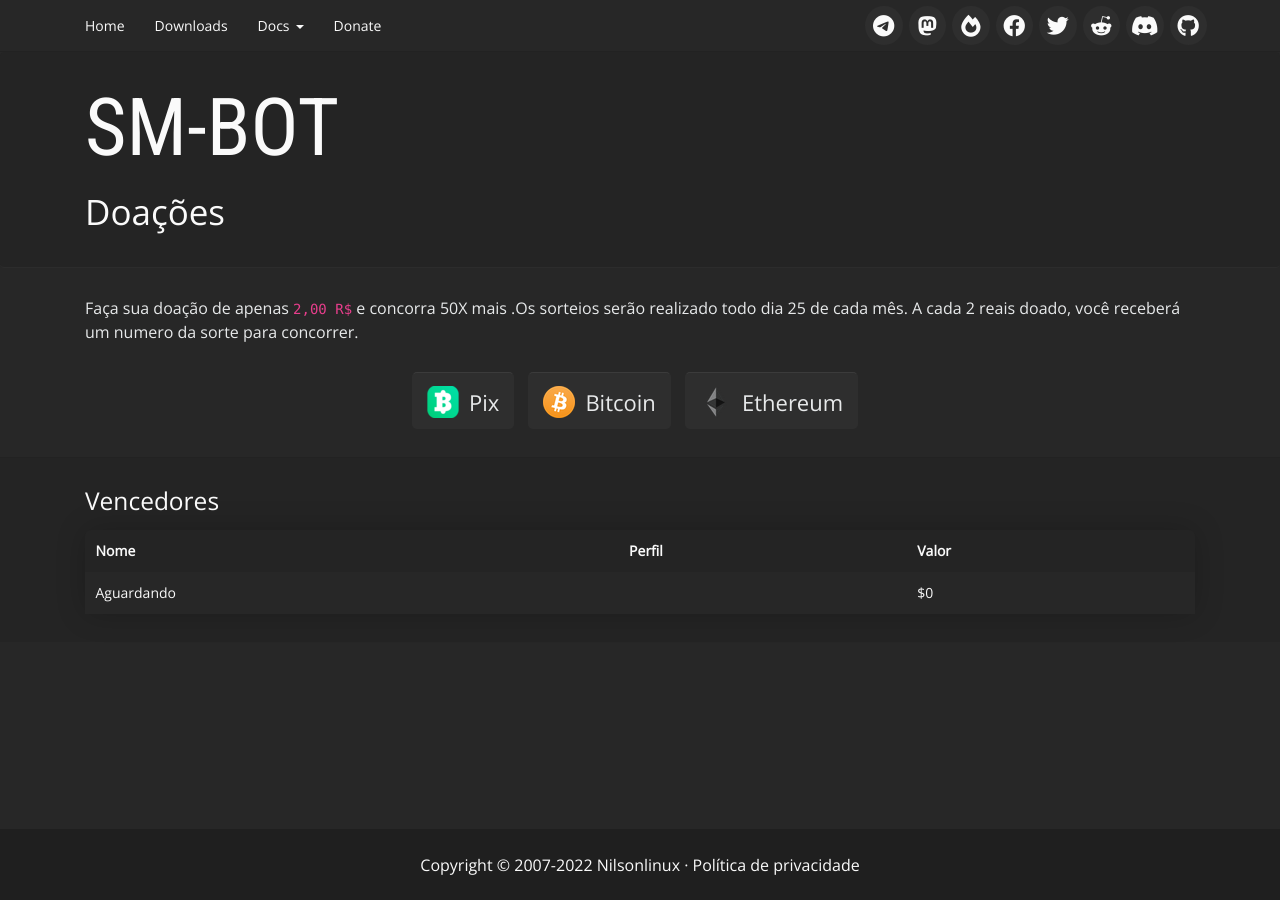
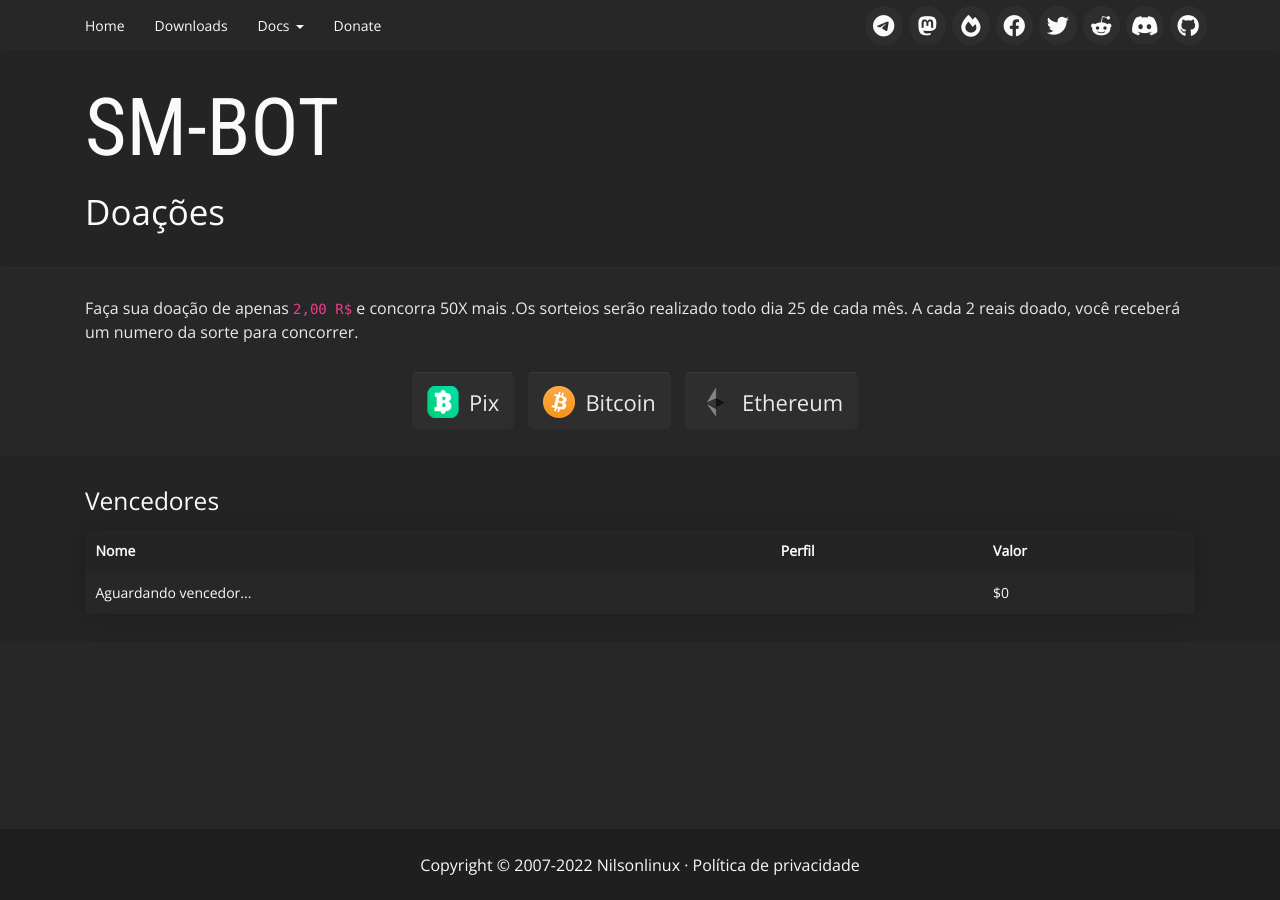
Before and after one commit to suportemasterbot/suportemasterbot.github.io, a Jekyll site: the page built from donate.html, in a window 1280 px wide. Built offline with Jekyll 4.4.1, drawn with Linux system fonts in a browser that asks for light colours.

Commit message:
Add files via upload

```diff
--- a/_data/donators.yml
+++ b/_data/donators.yml
@@ -1,4 +1,4 @@
-- name: Aguardando
+- name: Aguardando vencedor...
   twitter: #
   website: #
   amount: 0
```
